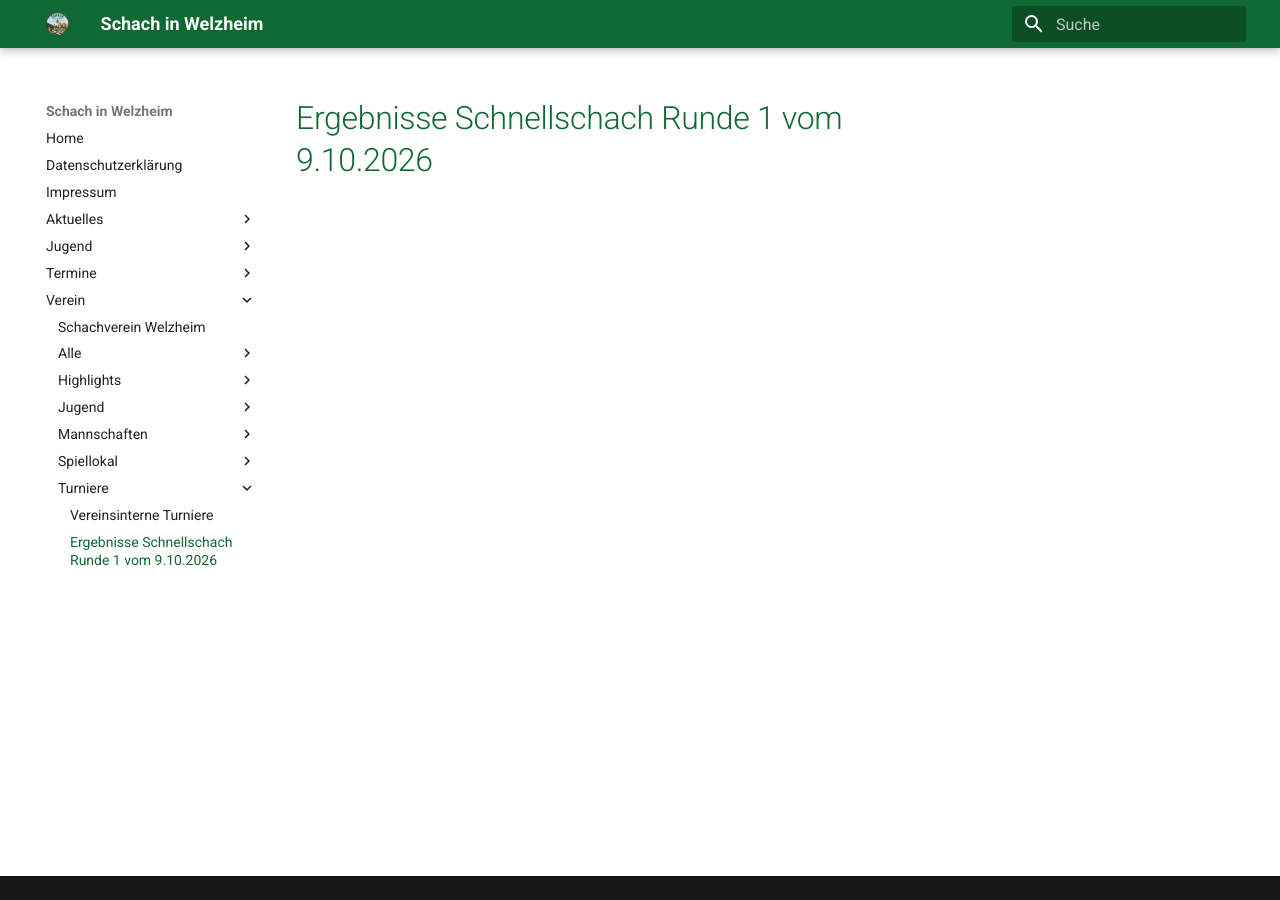
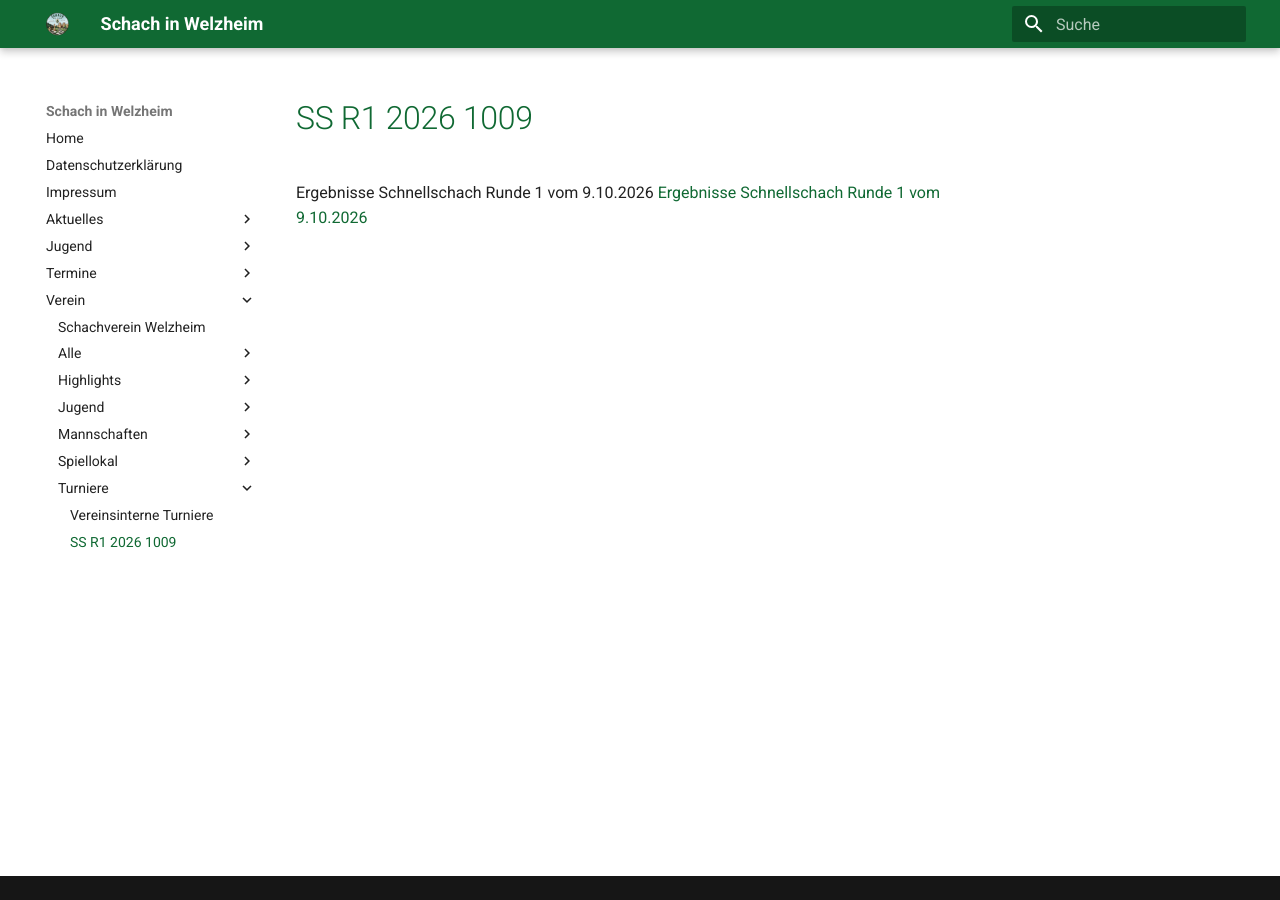
Before and after one commit to schachwelzheim/schachwelzheim, an MkDocs documentation site: the page built from docs/verein/turniere/SS_R1_2026_1009.md, in a window 1280 px wide. Built offline with MkDocs 1.6.1 and Material for MkDocs 9.7.7, drawn with Linux system fonts in a browser that asks for light colours; some of the changed lines change nothing that is shown.

Commit message:
Update title with hyperlink for Schnellschach results

```diff
--- a/docs/verein/turniere/SS_R1_2026_1009.md
+++ b/docs/verein/turniere/SS_R1_2026_1009.md
@@ -1 +1 @@
-# Ergebnisse Schnellschach Runde 1 vom 9.10.2026
+Ergebnisse Schnellschach Runde 1 vom 9.10.2026  [Ergebnisse Schnellschach Runde 1 vom 9.10.2026](../SS_R1_2026-1009/)
```
